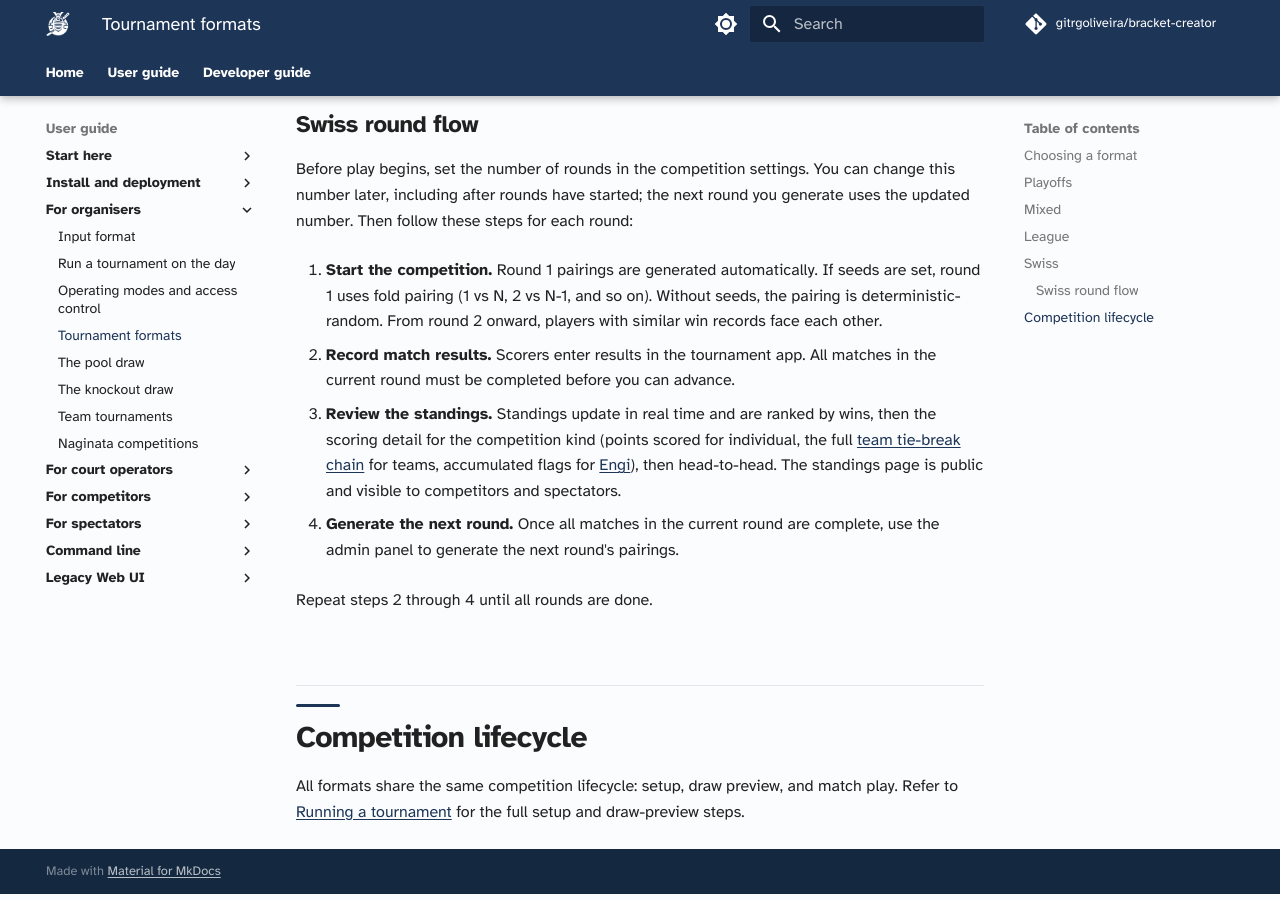
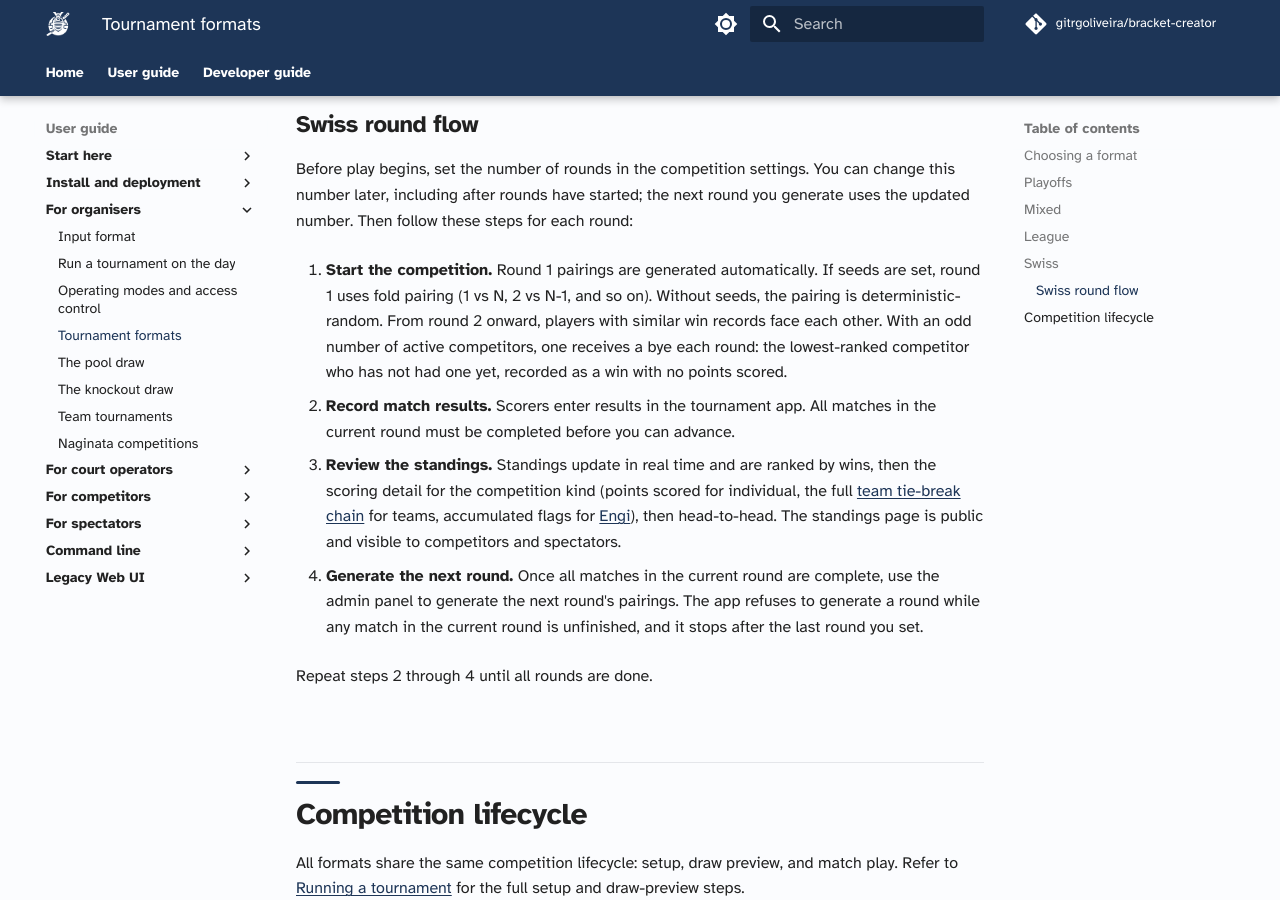
Before and after one commit to gitrgoliveira/bracket-creator, an MkDocs documentation site: the page built from docs/user-guide/organisers/formats.md, in a window 1280 px wide and 900 px high, scrolled down 2857 px. Built offline with MkDocs 1.6.1 and Material for MkDocs 9.7.7, drawn with Linux system fonts in a browser that asks for light colours; comment, search, counter and statistics services are not loaded.

Commit message:
docs(bc-docs-site-language): close the gaps on the input-format, operating-modes and formats pages
A gap pass over the three remaining pages from the reduced-budget batch,
with every claim run against this branch's binary or read in the code:

- input-format: the page said a row with no dojo is rejected; the
  tournament app does that, the command line reads the dojo as NA. It
  said seed names are case-sensitive; both lists are normalised on read
  (title case, accents stripped), so matching ignores case. Extra
  columns are kept as metadata. A seeds file naming nobody, or giving
  one rank twice, stops the run with an error naming the offender.
- operating-modes: what to do about a forgotten destructive-ops
  password in file mode (edit admin_password in tournament.md between
  rounds), which the page never said.
- formats: the Swiss bye rule for an odd field (lowest-ranked without a
  prior bye, recorded as a win with no points), and that next-round
  generation is refused while a match is unfinished and stops after the
  last round set.

Co-Authored-By: Claude Fable 5.1 <noreply@anthropic.com>

```diff
--- a/docs/user-guide/organisers/formats.md
+++ b/docs/user-guide/organisers/formats.md
@@ -57,13 +57,13 @@ Use Swiss for large individual fields where a full round-robin would require too
 
 Before play begins, set the number of rounds in the competition settings. You can change this number later, including after rounds have started; the next round you generate uses the updated number. Then follow these steps for each round:
 
-1. **Start the competition.** Round 1 pairings are generated automatically. If seeds are set, round 1 uses fold pairing (1 vs N, 2 vs N-1, and so on). Without seeds, the pairing is deterministic-random. From round 2 onward, players with similar win records face each other.
+1. **Start the competition.** Round 1 pairings are generated automatically. If seeds are set, round 1 uses fold pairing (1 vs N, 2 vs N-1, and so on). Without seeds, the pairing is deterministic-random. From round 2 onward, players with similar win records face each other. With an odd number of active competitors, one receives a bye each round: the lowest-ranked competitor who has not had one yet, recorded as a win with no points scored.
 
 2. **Record match results.** Scorers enter results in the tournament app. All matches in the current round must be completed before you can advance.
 
 3. **Review the standings.** Standings update in real time and are ranked by wins, then the scoring detail for the competition kind (points scored for individual, the full [team tie-break chain](team-tournaments.md#team-standings-and-tie-breaks) for teams, accumulated flags for [Engi](naginata.md#standings)), then head-to-head. The standings page is public and visible to competitors and spectators.
 
-4. **Generate the next round.** Once all matches in the current round are complete, use the admin panel to generate the next round's pairings.
+4. **Generate the next round.** Once all matches in the current round are complete, use the admin panel to generate the next round's pairings. The app refuses to generate a round while any match in the current round is unfinished, and it stops after the last round you set.
 
 Repeat steps 2 through 4 until all rounds are done.
 
```
Also changed, not shown: docs/user-guide/organisers/input-format.md (+3 -3 lines), docs/user-guide/organisers/operating-modes.md (+1 -1 lines).
